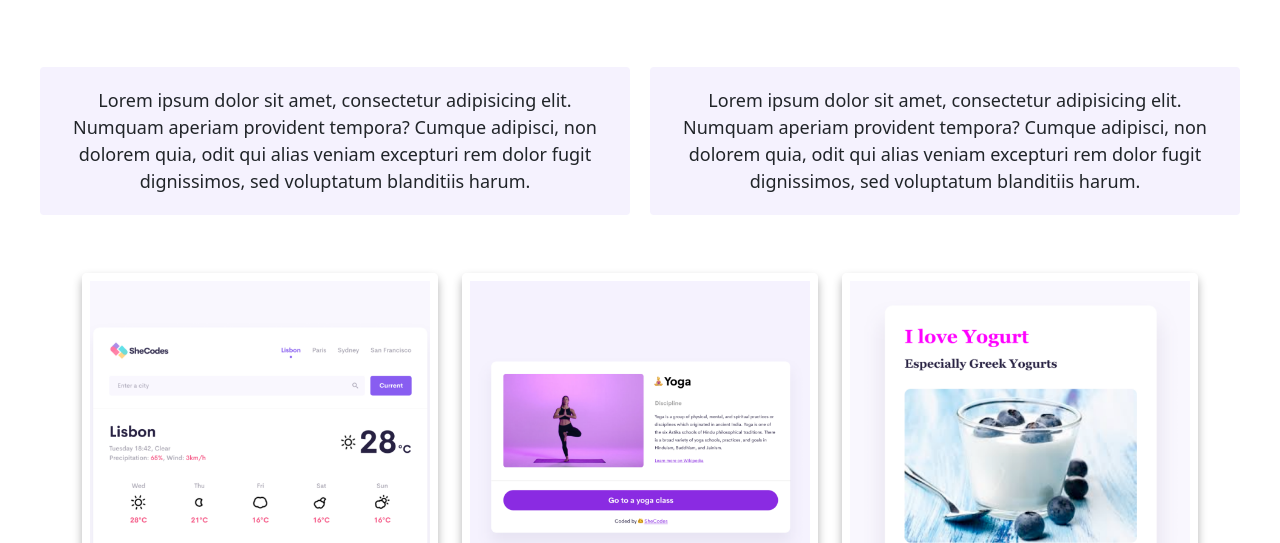
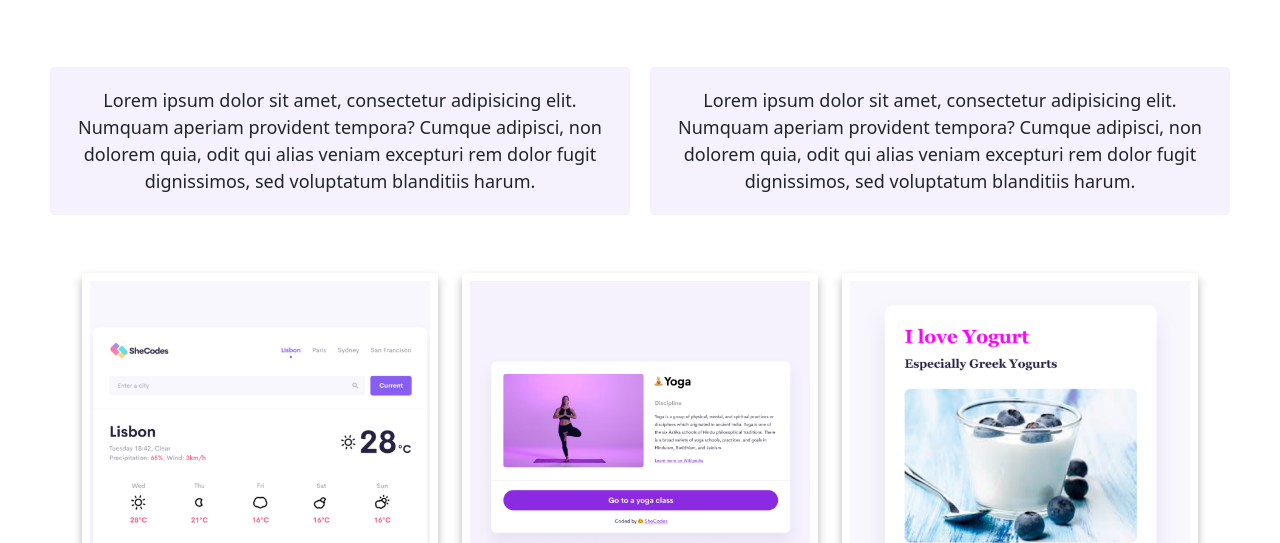
Before and after one commit to maboelion/shecodes-project-responsive, a plain HTML site: page about.html in a window 1280 px wide. Shown: the part 257-800 px from the top of the page. Drawn offline with nearby package versions, Linux system fonts and the light colour scheme.

Commit message:
align text & pics

```diff
--- a/about.html
+++ b/about.html
@@ -71,6 +71,7 @@
 			<h1>About me</h1>
 			<h3>Student from Bremen, Germany</h3>
 		</header>
+		<div class="main-content">
 			<div class="d-md-flex about-paragraphs">
 				<p>
 					Lorem ipsum dolor sit amet, consectetur adipisicing elit. Numquam
@@ -110,6 +111,7 @@
 					</div>
 				</div>
 			</div>
+		</div>
 		<div class="contact-me" id="contact">
 			<h2>🚨 Contact me</h2>
 			<a
--- a/src/style.css
+++ b/src/style.css
@@ -69,6 +69,11 @@ nav a {
 	border: 1px solid var(--primary-color);
 }
 
+.main-content {
+	max-width: 1200px;
+	margin: 0 auto;
+}
+
 .about-paragraphs p {
 	margin: 10px;
 	background: var(--secondary-color);
```
Lines whose indentation alone changed are shown as unchanged.
